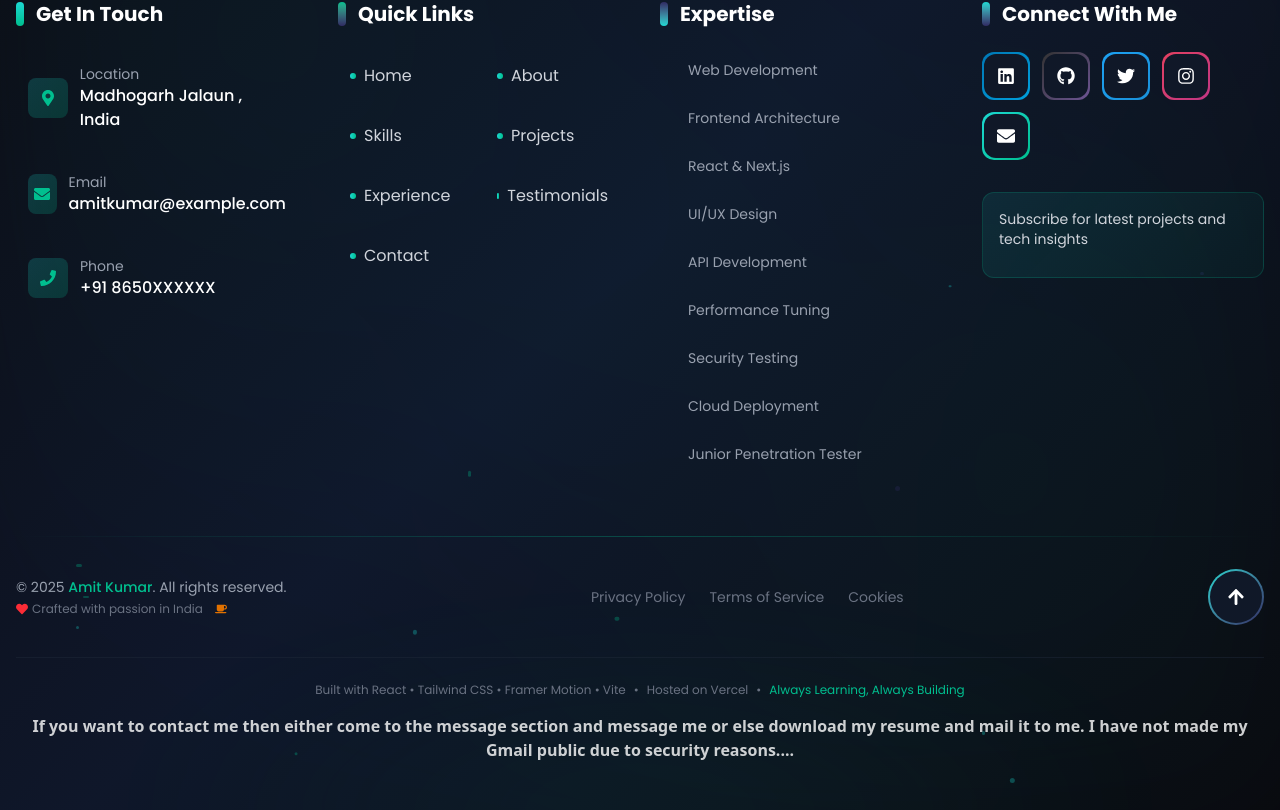
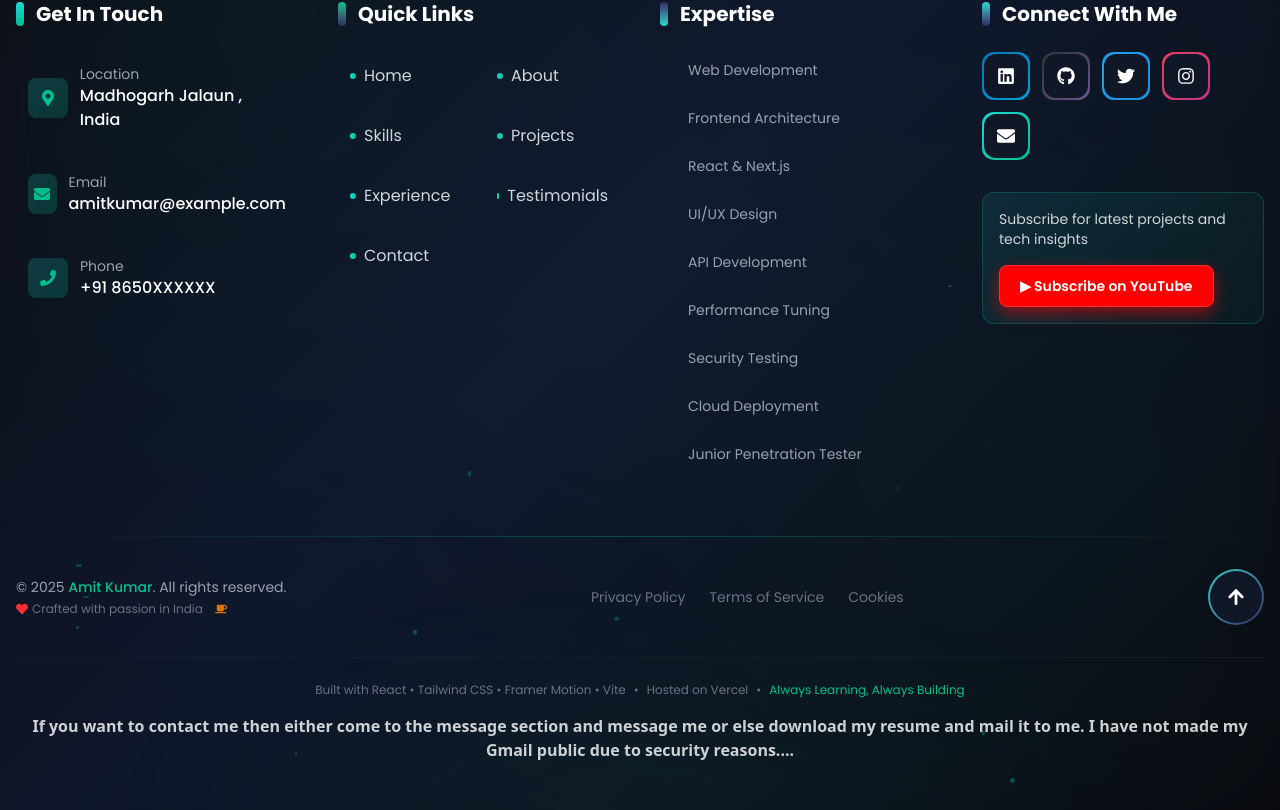
Before and after one commit to amit9950/amitkumar, a React (Vite) app: page / in a window 1280 px wide. Shown: the part 8225-9035 px from the top of the page. Built offline with nearby package versions, Linux system fonts and the light colour scheme; a web font is replaced by a local one.

Commit message:
remove join button

```diff
--- a/src/sections/Footer.jsx
+++ b/src/sections/Footer.jsx
@@ -366,26 +366,39 @@ export default function Footer() {
             </div>
 
             {/* Newsletter */}
-            <div className="p-4 rounded-xl"
+            <div
+  className="p-4 rounded-xl"
   style={{
-                background: 'linear-gradient(135deg, rgba(28, 216, 210, 0.1), rgba(0, 191, 143, 0.05))',
-                border: '1px solid rgba(0, 191, 143, 0.2)',
+    background:
+      "linear-gradient(135deg, rgba(28, 216, 210, 0.1), rgba(0, 191, 143, 0.05))",
+    border: "1px solid rgba(0, 191, 143, 0.25)",
   }}
 >
-              <p className="text-sm text-gray-300 mb-3">
+  <p className="text-sm text-gray-300 mb-4">
     Subscribe for latest projects and tech insights
   </p>
-              {/* <div className="flex gap-2">
-                <input
-                  type="email"
-                  placeholder="Your email"
-                  className="flex-1 px-3 py-2 rounded-lg bg-black/50 border border-gray-700 text-sm focus:outline-none focus:border-[#00bf8f]"
-                />
-                <button className="px-4 py-2 rounded-lg text-sm font-medium  overflow-hiddenbg-linear-to-r from-[#1cd8d2] to-[#00bf8f] hover:opacity-90 transition-opacity">
-                  Join
-                </button>
-              </div> */}
+
+  <a
+    href="https://youtube.com/@polytechnicacademy99?si=0jpjHiXgOsuM8gZU"
+    target="_blank"
+    rel="noopener noreferrer"
+    className="
+      inline-flex items-center gap-2
+      px-5 py-2.5
+      rounded-lg
+      bg-[#ff0000]
+      text-white text-sm font-semibold
+      border border-red-500
+      shadow-[0_6px_16px_rgba(255,0,0,0.55)]
+      hover:shadow-[0_10px_28px_rgba(255,0,0,0.8)]
+      hover:bg-[#e60000]
+      transition-all duration-300
+    "
+  >
+    ▶ Subscribe on YouTube
+  </a>
 </div>
+
           </motion.div>
         </div>
 
```
Lines whose indentation alone changed are shown as unchanged.
